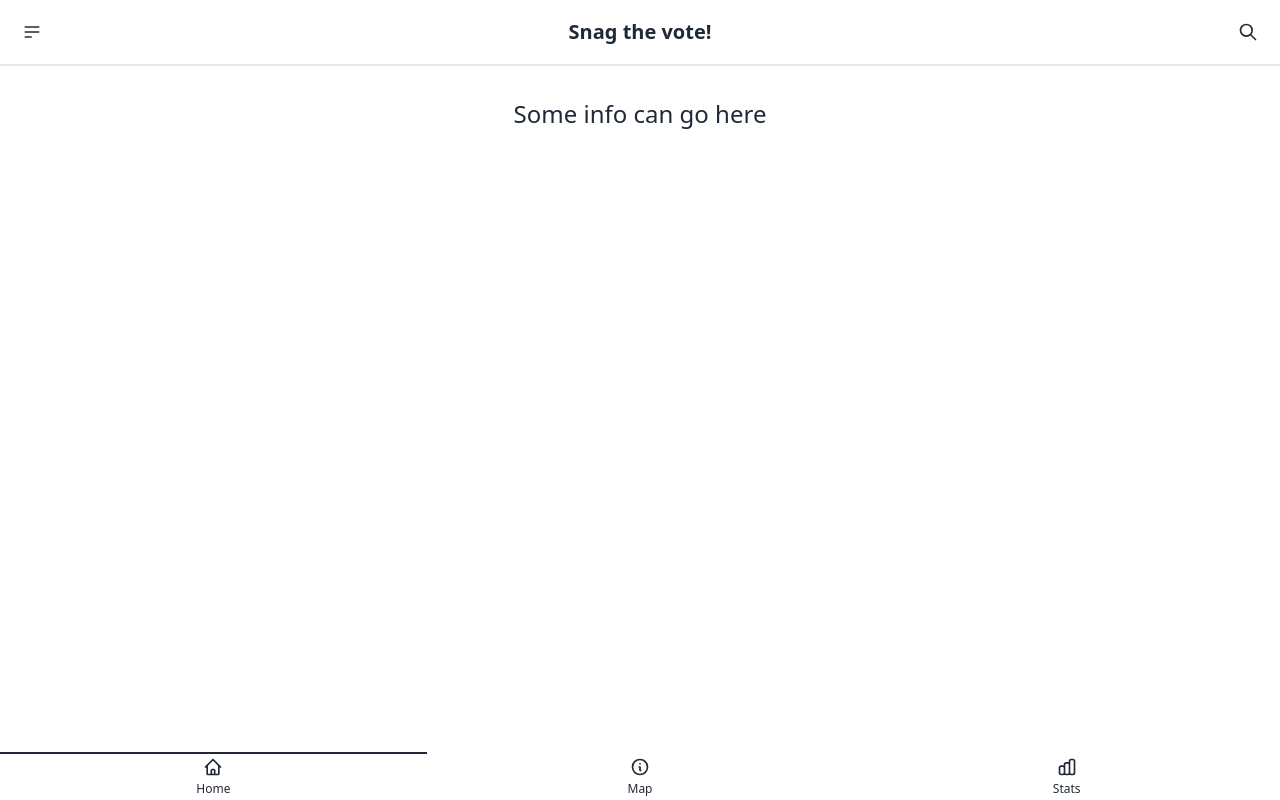
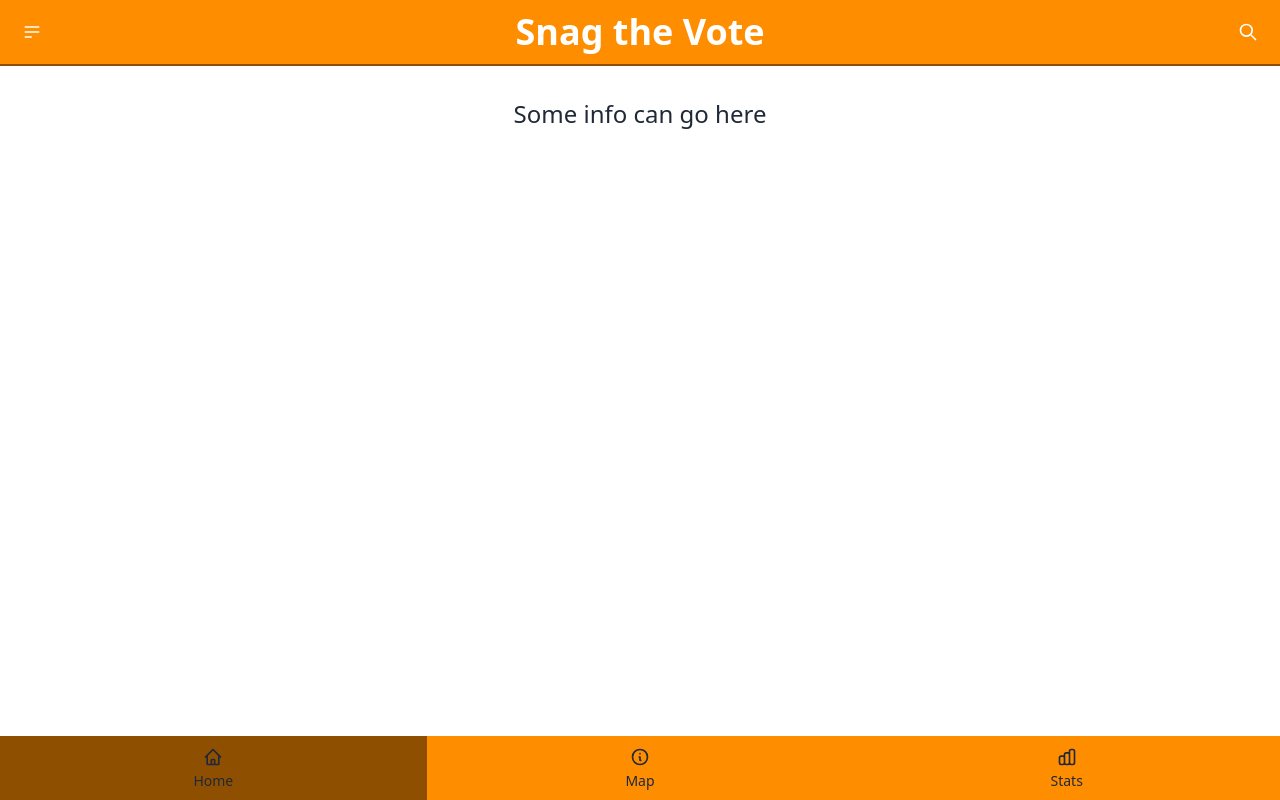
Before and after one commit to envoyat/snag-the-vote, a SvelteKit app: page / in a window 1280 px wide. Built offline with nearby package versions, Linux system fonts and the light colour scheme.

Commit message:
update colours and add random images

```diff
--- a/src/lib/components/UI/BottomNav.svelte
+++ b/src/lib/components/UI/BottomNav.svelte
@@ -4,8 +4,8 @@
   const matchRoute = (path: string): boolean => $page.url.pathname === path;
 </script>
 
-<div class="btm-nav btm-nav-sm">
-  <a href="/" class:active={matchRoute('/')}>
+<div data-theme="snags" class="btm-nav btm-nav-md bg-primary">
+  <a href="/" class:bg-secondary={matchRoute('/')}>
     <svg
       xmlns="http://www.w3.org/2000/svg"
       class="h-5 w-5"
@@ -20,7 +20,7 @@
     </svg>
     <span class="btm-nav-label">Home</span>
   </a>
-  <a href="/map" class:active={matchRoute('/map')}>
+  <a href="/map" class:bg-secondary={matchRoute('/map')}>
     <svg
       xmlns="http://www.w3.org/2000/svg"
       class="h-5 w-5"
@@ -35,7 +35,7 @@
     </svg>
     <span class="btm-nav-label">Map</span>
   </a>
-  <a href="/stats" class:active={matchRoute('/stats')}>
+  <a href="/stats" class:bg-secondary={matchRoute('/stats')}>
     <svg
       xmlns="http://www.w3.org/2000/svg"
       class="h-5 w-5"
--- a/src/lib/components/UI/Navbar.svelte
+++ b/src/lib/components/UI/Navbar.svelte
@@ -2,7 +2,7 @@
 
 </script>
 
-<div class="navbar bg-base-100 border-b-2 sticky">
+<div data-theme="snags" class="navbar border-b-2 border-secondary sticky bg-primary text-white">
   <div class="navbar-start">
     <div class="dropdown">
       <div tabindex="0" role="button" class="btn btn-ghost btn-circle">
@@ -28,7 +28,7 @@
   </div>
 
   <div class="navbar-center">
-    <a href="/" class="btn btn-ghost text-xl">Snag the vote!</a>
+    <a href="/" class="btn btn-ghost text-4xl">Snag the Vote</a>
   </div>
 
   <div class="navbar-end">
--- a/src/routes/map/components/CandidateCarousel.svelte
+++ b/src/routes/map/components/CandidateCarousel.svelte
@@ -1,9 +1,13 @@
 <script lang="ts">
-  import { slide } from 'svelte/transition';
   import { type Candidate, type DivisionWithMemberAndCandidates } from '../../../types/apiData';
 
   const images = [
-    'https://images.unsplash.com/photo-1519085360753-af0119f7cbe7?q=80&w=1887&auto=format&fit=crop&ixlib=rb-4.0.3&ixid=M3wxMjA3fDB8MHxwaG90by1wYWdlfHx8fGVufDB8fHx8fA%3D%3D&w=640'
+    'https://images.unsplash.com/photo-1519085360753-af0119f7cbe7?q=80&w=640&auto=format&fit=crop&ixlib=rb-4.0.3&ixid=M3wxMjA3fDB8MHxwaG90by1wYWdlfHx8fGVufDB8fHx8fA%3D%3D',
+    'https://images.unsplash.com/photo-1500648767791-00dcc994a43e?q=80&w=640&auto=format&fit=crop&ixlib=rb-4.0.3&ixid=M3wxMjA3fDB8MHxwaG90by1wYWdlfHx8fGVufDB8fHx8fA%3D%3D',
+    'https://images.unsplash.com/photo-1560250097-0b93528c311a?q=80&w=640&auto=format&fit=crop&ixlib=rb-4.0.3&ixid=M3wxMjA3fDB8MHxwaG90by1wYWdlfHx8fGVufDB8fHx8fA%3D%3D',
+    'https://images.unsplash.com/photo-1568585105565-e372998a195d?q=80&w=640&auto=format&fit=crop&ixlib=rb-4.0.3&ixid=M3wxMjA3fDB8MHxwaG90by1wYWdlfHx8fGVufDB8fHx8fA%3D%3D',
+    'https://images.unsplash.com/photo-1551836022-deb4988cc6c0?q=80&w=640&auto=format&fit=crop&ixlib=rb-4.0.3&ixid=M3wxMjA3fDB8MHxwaG90by1wYWdlfHx8fGVufDB8fHx8fA%3D%3D',
+    'https://images.unsplash.com/photo-1573496359142-b8d87734a5a2?q=80&w=640&auto=format&fit=crop&ixlib=rb-4.0.3&ixid=M3wxMjA3fDB8MHxwaG90by1wYWdlfHx8fGVufDB8fHx8fA%3D%3D',
   ]
 
   interface Props {
@@ -17,7 +21,7 @@
 
   const getFullName = (candidate: Candidate) => `${candidate.givenName} ${candidate.surname}`;
   const getDivisionParty = (candidate: Candidate) => `${candidate.party} - ${candidate.divisionName}`;
-
+  const getRandomImage = () => images[Math.floor(Math.random() * images.length)];
   const getPartyStyle = (party: string) => {
     const blue = 'border-blue-800';
     const colours: Record<string, string> = {
@@ -39,12 +43,12 @@
 </script>
 
 <div class="carousel-container">
-  <div transition:slide class="carousel carousel-center rounded-box h-32">
+  <div class="carousel rounded-box h-32">
     {#each candidates as candidate}
       <div class="carousel-item w-80 p-1 border-y-4 {`${getPartyStyle(candidate.party)}`}">
         <div class="avatar">
           <div class="rounded w-32">
-            <img src={images[0]} alt="{getFullName(candidate)} of {getDivisionParty(candidate)}" />
+            <img src={getRandomImage()} alt="{getFullName(candidate)} of {getDivisionParty(candidate)}" />
           </div>
         </div>
         <div class="prose p-2">
```
